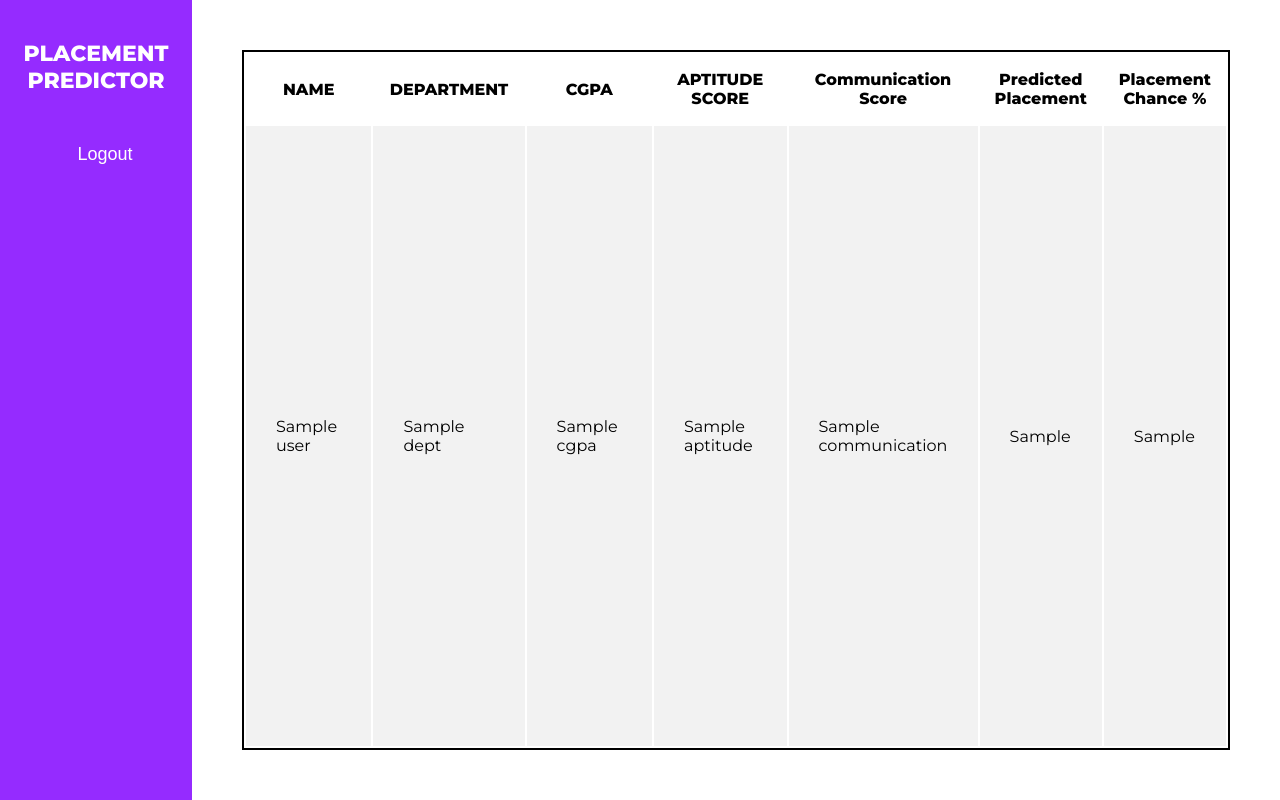
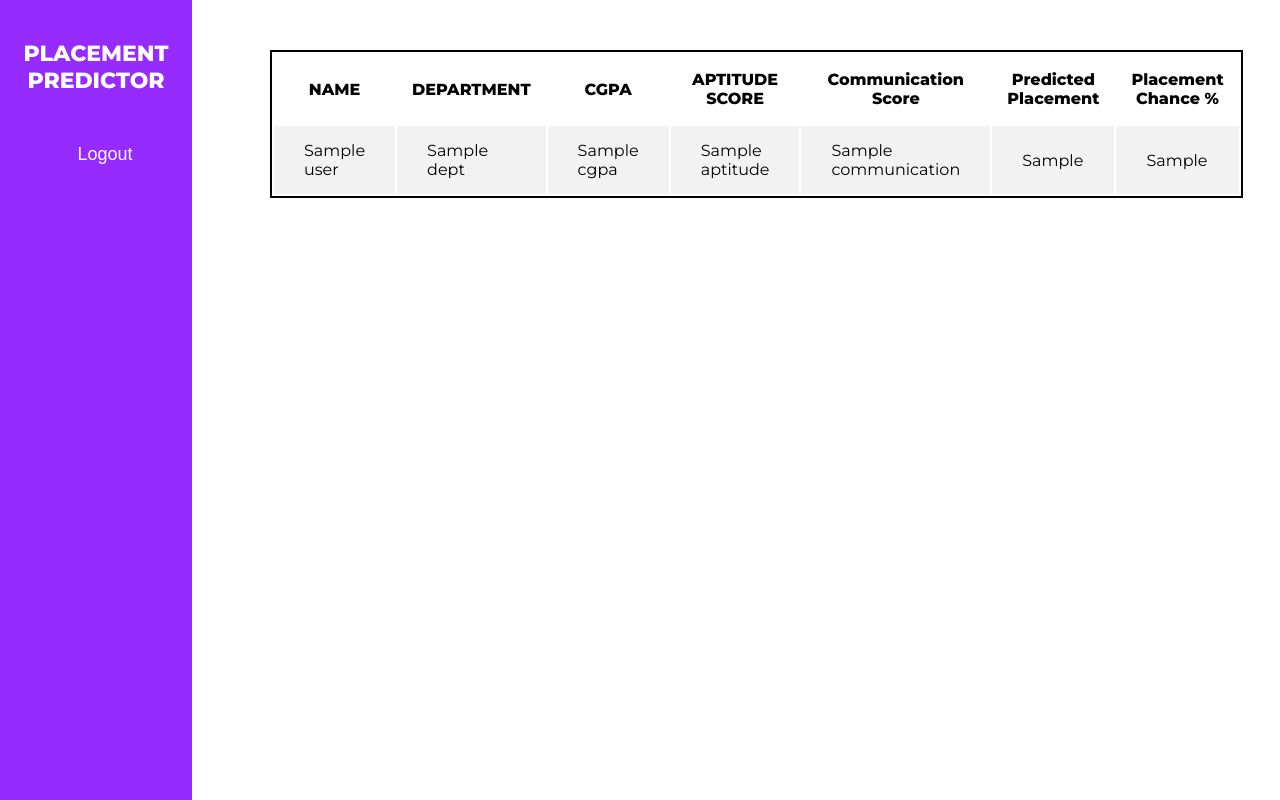
Before and after one commit to amalut/placement_predictor, a Flask app: template templates/student_details.html in a window 1280 px wide. Run offline with Flask 3, Linux system fonts and the light colour scheme; the template is opened without the code that fills it: most values are stand-ins (such as "Sample title", 1, 10 or a date in 2020).

Commit message:
student detailes

```diff
--- a/static/student_details.css
+++ b/static/student_details.css
@@ -20,6 +20,7 @@
     width: 15%;
     height: 100vh;
     float: left;
+    position: fixed;
 }
 .menu-item-logout {
     margin-left: 0px;
@@ -57,6 +58,7 @@
     width: 100%;
     border: 2px solid;
     border-collapse:separate;
+    margin-left: 270px;
 }
 
 .tbl th{
```
